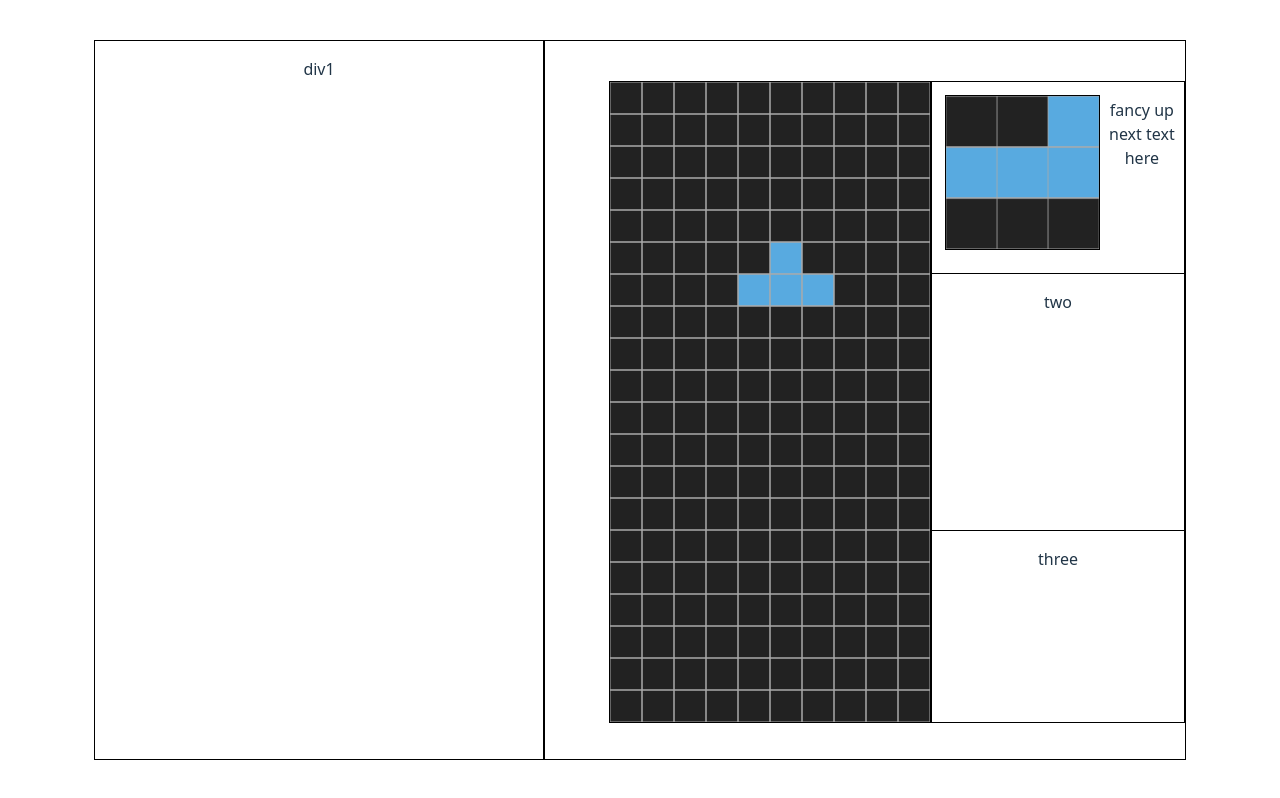
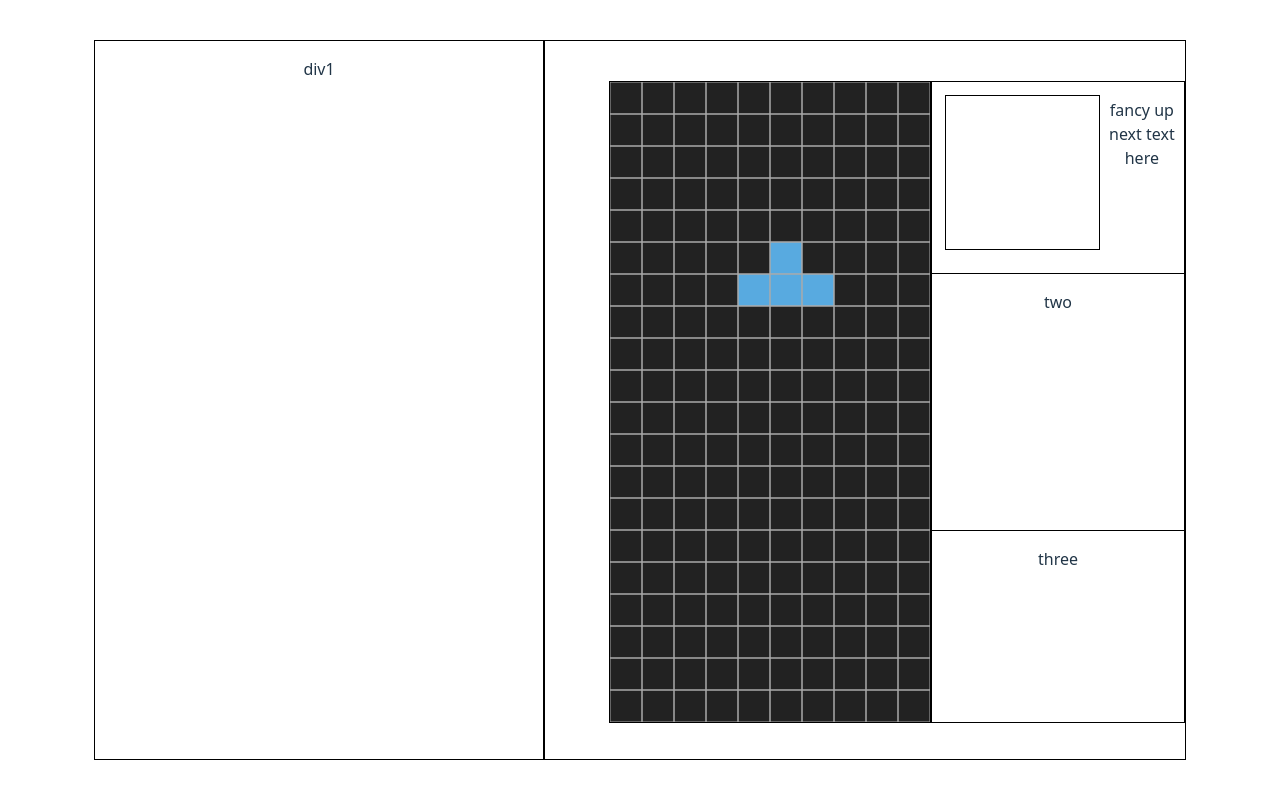
Before and after one commit to 22Ducks/cooler_tetris, a React (Vite) app: page / in a window 1280 px wide. Built offline with nearby package versions, Linux system fonts and the light colour scheme.

Commit message:
Small adjustements to scaling-related states

```diff
--- a/src/App.tsx
+++ b/src/App.tsx
@@ -24,13 +24,13 @@ border: 1px solid #000000;
 
 function App() {
 
-  const [windowHeight, setWindowHeight] = useState(window.innerHeight);
+  const [windowDimensions, setWindowDimensions] = useState([window.innerWidth, window.innerHeight]);
 
   const gameDimensions = [window.innerHeight*0.4, window.innerHeight*0.8];
 
   useEffect(() => {
     const handleResize = () => {
-      setWindowHeight(window.innerHeight);
+      setWindowDimensions([window.innerWidth, window.innerHeight]);
     };
 
     window.addEventListener('resize', handleResize);
@@ -46,7 +46,7 @@ function App() {
         <p>div1</p>
       </UiDiv>
       <GameDiv>
-        <Game gameDimensions={gameDimensions} windowHeight={windowHeight}/>
+        <Game gameDimensions={gameDimensions} windowDimensions={windowDimensions}/>
       </GameDiv>
     </ContainerDiv>
   )
--- a/src/Game.tsx
+++ b/src/Game.tsx
@@ -44,7 +44,7 @@ height: 30%;
 
 type GameProps = {
     gameDimensions: number[];
-    windowHeight: number;
+    windowDimensions: number[];
 }
 
 const defaultInterval = {
@@ -58,7 +58,7 @@ export const defaultBlock = {
   centerPoint: [5, 1] as [number, number]
 }
 
-export const Game = ({gameDimensions, windowHeight}: GameProps) => {
+export const Game = ({gameDimensions, windowDimensions}: GameProps) => {
 
     const [gridArr, setGridArr] = useState<string[][]>(new Array(20).fill("").map(() => new Array(10).fill("")));
     const currGridArr = useRef<string[][]>(undefined);
@@ -66,16 +66,6 @@ export const Game = ({gameDimensions, windowHeight}: GameProps) => {
     const [blockData, setBlockData] = useState<BlockDef>(generateUpNext());
     const [upNext, setUpNext] = useState<BlockDef>(generateUpNext());
     const [fallInterval, setFallInterval] = useState(defaultInterval);
-
-    const [upNextDimensions, setUpNextDimensions] = useState([0, 0]);
-
-    useEffect(() => {
-        const nextCanvas = document.getElementById("upNextDisp");
-
-        if(nextCanvas !== null) {
-            setUpNextDimensions([nextCanvas.clientWidth, nextCanvas.clientWidth]);
-        }
-    }, [windowHeight]);
 
     useEffect(() => {
         currGridArr.current = gridArr;
@@ -186,11 +176,11 @@ export const Game = ({gameDimensions, windowHeight}: GameProps) => {
 
     return (
         <>
-        <GameCanvas gridArr={gridArr} blockData={blockData} gameDimensions={gameDimensions} windowHeight={windowHeight}/>
+        <GameCanvas gridArr={gridArr} blockData={blockData} gameDimensions={gameDimensions} windowDimensions={windowDimensions}/>
         <InfoDiv>
           <UpNextDiv>
-            <UpNextDisplay id="upNextDisp">
-              <UpNextCanvas upNextDimensions={upNextDimensions} upNext={upNext}/>
+            <UpNextDisplay>
+              <UpNextCanvas windowDimensions={windowDimensions} upNext={upNext}/>
             </UpNextDisplay>
             <div>
               <p>fancy up next text here</p>
--- a/src/GameCanvas.tsx
+++ b/src/GameCanvas.tsx
@@ -14,15 +14,15 @@ type GameCanvasProps = {
     gridArr: string[][];
     blockData: BlockDef;
     gameDimensions: number[];
-    windowHeight: number;
+    windowDimensions: number[];
 }
 
-export const GameCanvas = ({gridArr, blockData, gameDimensions, windowHeight}: GameCanvasProps) => {
+export const GameCanvas = ({gridArr, blockData, gameDimensions, windowDimensions}: GameCanvasProps) => {
     const canvasRef = useRef<HTMLCanvasElement>(null);
 
     useEffect(() => {
         drawCanvas(gridArr, blockData, gameDimensions, canvasRef);
-    }, [windowHeight, gridArr, blockData]);
+    }, [windowDimensions, gridArr, blockData]);
 
     return <StyleGameCanvas ref={canvasRef} width={gameDimensions[0]} height={gameDimensions[1]}></StyleGameCanvas>
 }
--- a/src/UpNextCanvas.tsx
+++ b/src/UpNextCanvas.tsx
@@ -9,11 +9,11 @@ height: 100%;
 `
 
 type UpNextProps = {
-    upNextDimensions: number[];
+    windowDimensions: number[];
     upNext: BlockDef;
 }
 
-export const UpNextCanvas = ({upNextDimensions, upNext}: UpNextProps) => { //incorrect dimensions?
+export const UpNextCanvas = ({windowDimensions, upNext}: UpNextProps) => { //incorrect dimensions?
     const canvasRef = useRef<HTMLCanvasElement>(null);
     const canvas = canvasRef.current;
     const currentShape = shapeChart[upNext.shape][upNext.rotation];
@@ -24,9 +24,6 @@ export const UpNextCanvas = ({upNextDimensions, upNext}: UpNextProps) => { //inc
 
             const cellWidth = canvas.width / currentShape[0].length;
             const cellHeight = canvas.height / currentShape.length;
-
-            console.log({upNextDimensions});
-            console.log({cellWidth, cellHeight});
 
             if(ctx) {
                 ctx.clearRect(0, 0, canvas.width, canvas.height);
@@ -52,7 +49,7 @@ export const UpNextCanvas = ({upNextDimensions, upNext}: UpNextProps) => { //inc
                 ctx.closePath();
             }
         }
-    }, [upNextDimensions, upNext]);
+    }, [windowDimensions, upNext]);
 
     return <StyleNextCanvas ref={canvasRef} />
 }
```
